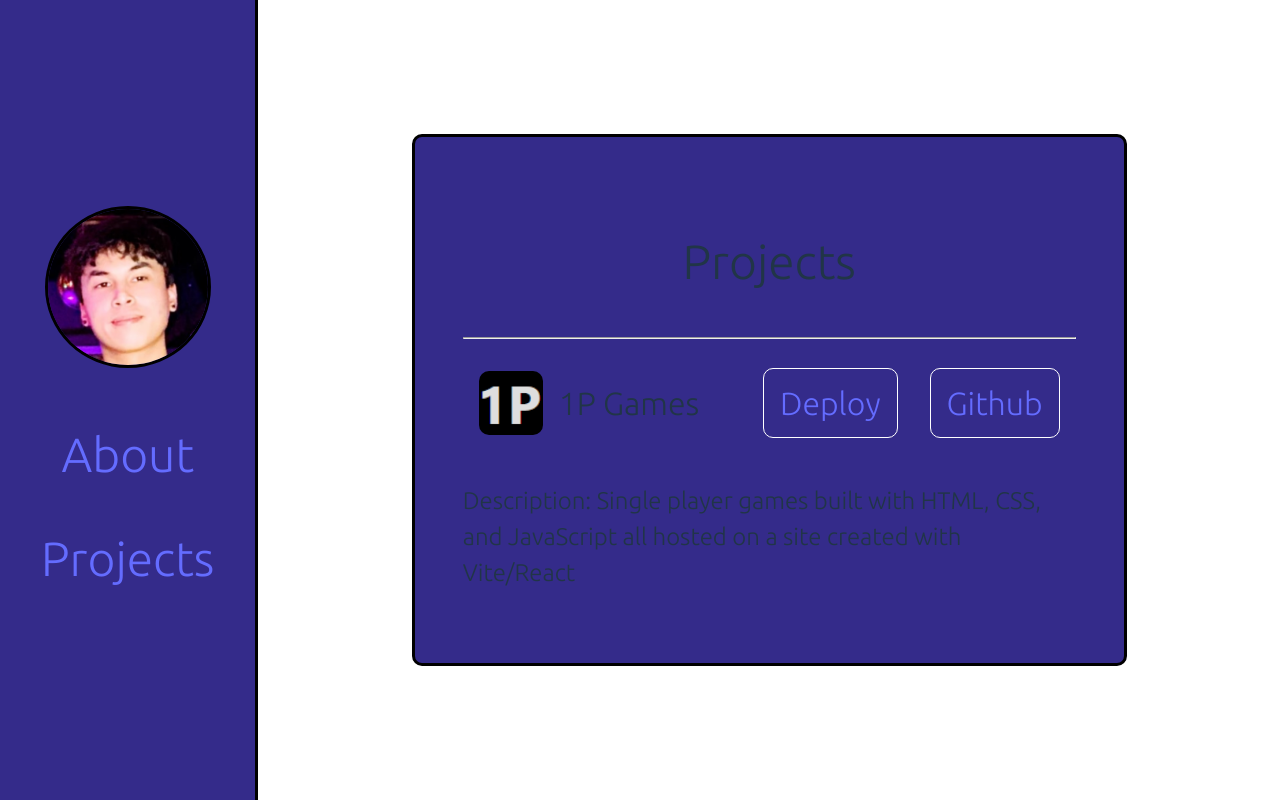
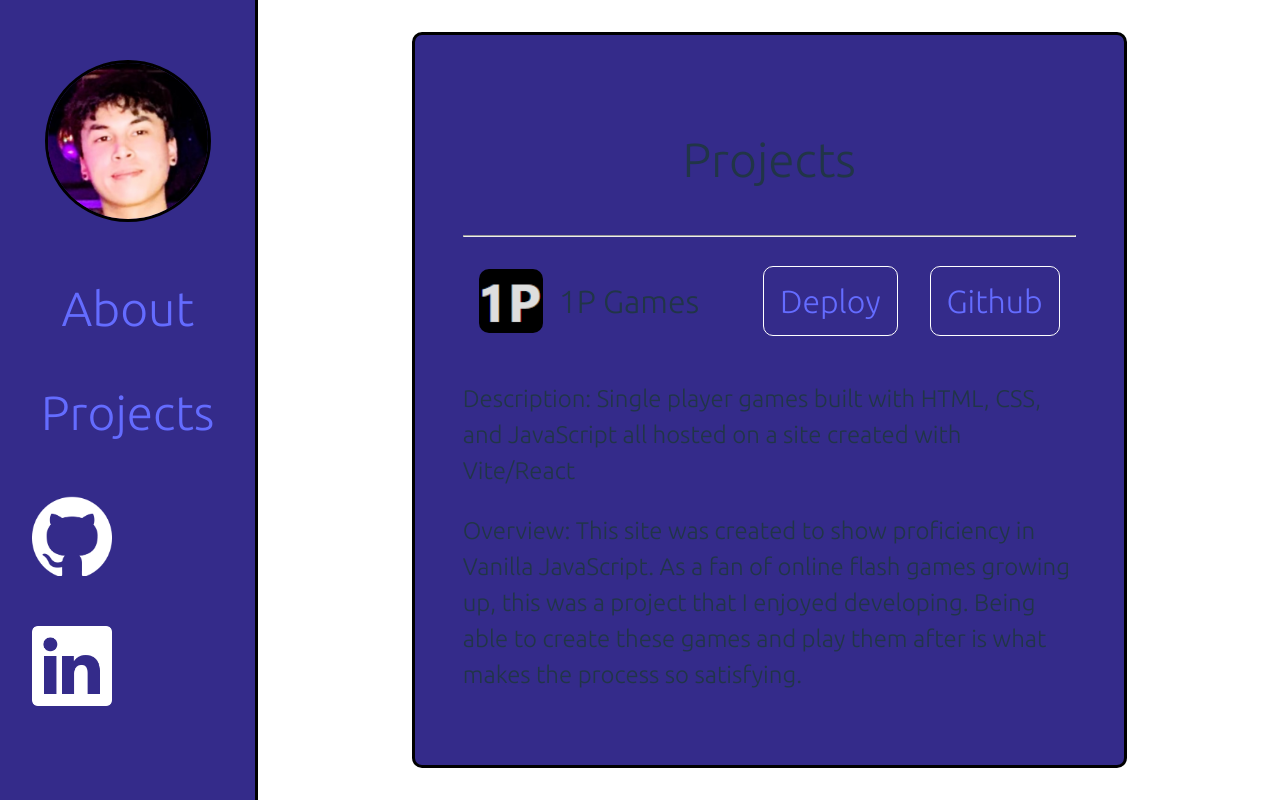
Before and after one commit to Trile16/personal-site, a React (Vite) app: page /projects in a window 1280 px wide. Built offline with nearby package versions, Linux system fonts and the light colour scheme; a web font is replaced by a local one.

Commit message:
added links to github/linkedin

```diff
--- a/src/NavBar.css
+++ b/src/NavBar.css
@@ -23,3 +23,9 @@
   padding: 1rem;
   font-size: 3rem;
 }
+
+.favicon {
+  width: 5rem;
+  height: 5rem;
+  padding: 1rem;
+}
--- a/src/NavBar.jsx
+++ b/src/NavBar.jsx
@@ -2,6 +2,8 @@ import React from "react";
 import { NavLink } from "react-router-dom";
 import "./NavBar.css";
 import headshot from "./assets/headshot.png";
+import githublogo from "./assets/github-mark-white.png";
+import linkedinlogo from "./assets/linkedin-mark-white.png";
 
 const NavBar = () => {
   return (
@@ -15,6 +17,14 @@ const NavBar = () => {
       <NavLink to="/projects" className="link">
         Projects
       </NavLink>
+      <div className="link">
+        <a href="https://github.com/Trile16" target="_blank">
+          <img src={githublogo} className="favicon" />
+        </a>
+        <a href="https://www.linkedin.com/in/trile16/" target="_blank">
+          <img src={linkedinlogo} className="favicon" />
+        </a>
+      </div>
     </div>
   );
 };
--- a/src/Projects.jsx
+++ b/src/Projects.jsx
@@ -35,6 +35,12 @@ const Projects = () => {
             Description: Single player games built with HTML, CSS, and
             JavaScript all hosted on a site created with Vite/React
           </p>
+          <p>
+            Overview: This site was created to show proficiency in Vanilla
+            JavaScript. As a fan of online flash games growing up, this was a
+            project that I enjoyed developing. Being able to create these games
+            and play them after is what makes the process so satisfying.
+          </p>
         </div>
       </div>
     </div>
```
Also changed, not shown: src/assets/github-mark-white.png (added), src/assets/linkedin-mark-white.png (added).
